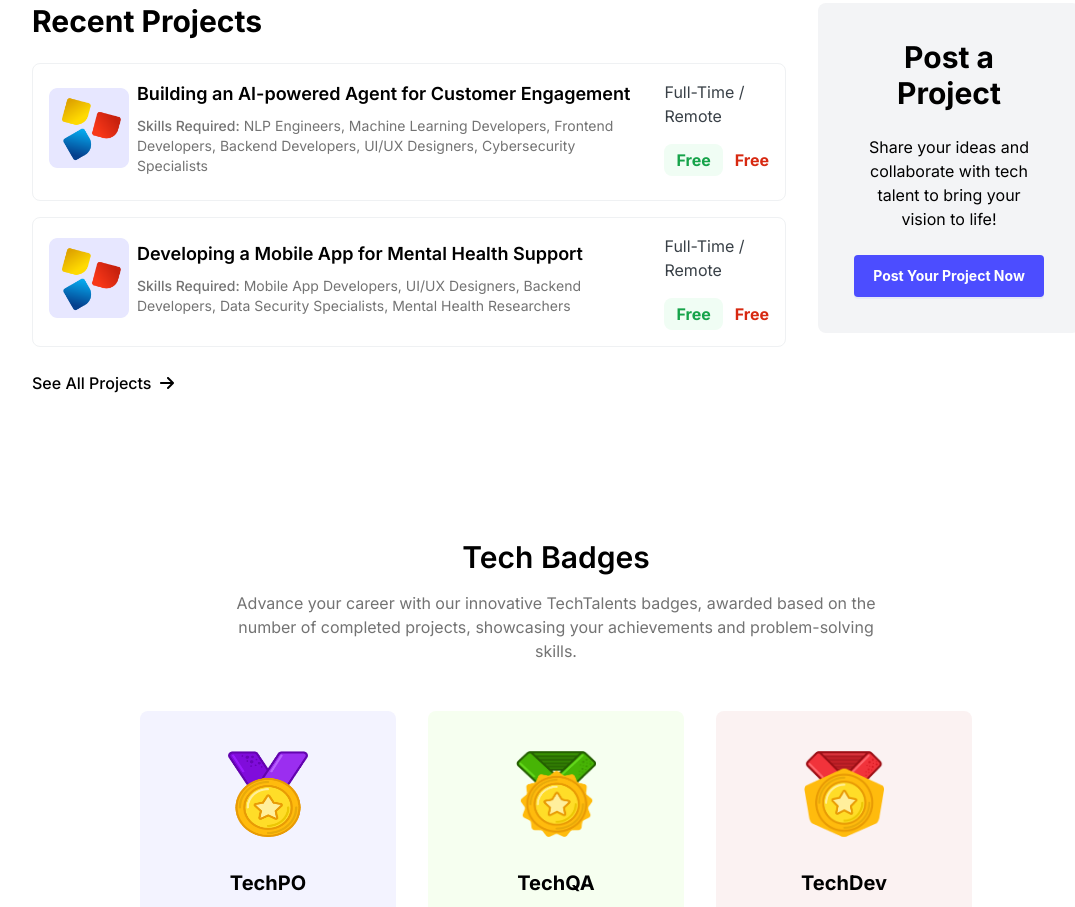
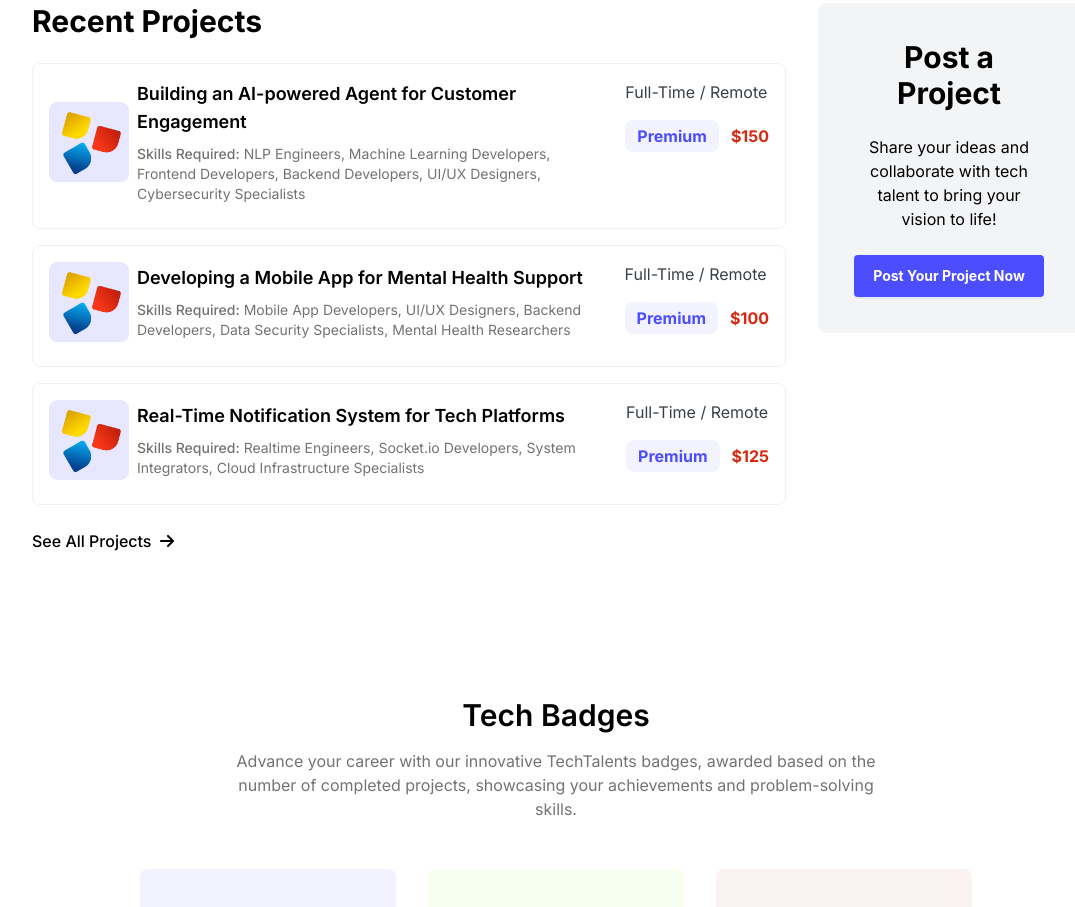
Before and after one commit to techtalentscity/techtalentscity.github.io, a React (Vite) app: page / in a window 1280 px wide. Shown: the part 980-1887 px from the top of the page, without its empty margins (84-1159 px from the left). Built offline with nearby package versions, Linux system fonts and the light colour scheme.

Commit message:
Update HomeProjects.jsx

```diff
--- a/src/Pages/Home/HomeProjects.jsx
+++ b/src/Pages/Home/HomeProjects.jsx
@@ -18,9 +18,9 @@ const HomeProjects = () => {
       ],
       logo: techtalent,
       verified: true,
-          premium: false,
-          price: 'Free',
-          link: '/projects/ai-agent', // ✅ Correct link
+      premium: true,
+      price: '$150',
+      link: '/projects/ai-agent',
     },
     {
       title: 'Developing a Mobile App for Mental Health Support',
@@ -33,10 +33,24 @@ const HomeProjects = () => {
       ],
       logo: techtalent,
       verified: true,
-          premium: false,
-          price: 'Free',
-          link: '/projects/mental-app', // ✅ Correct link
+      premium: true,
+      price: '$100',
+      link: '/projects/mental-app',
     },
+    {
+      title: 'Real-Time Notification System for Tech Platforms',
+      skills: [
+        'Realtime Engineers',
+        'Socket.io Developers',
+        'System Integrators',
+        'Cloud Infrastructure Specialists'
+      ],
+      logo: techtalent,
+      verified: true,
+      premium: true,
+      price: '$125',
+      link: '/projects/real-time-notification-system',
+    }
   ];
 
   return (
@@ -48,7 +62,7 @@ const HomeProjects = () => {
         <PostAProject />
       </div>
     </Container>
-    )
-}
+  );
+};
 
 export default HomeProjects;
```
Lines whose indentation alone changed are shown as unchanged.
